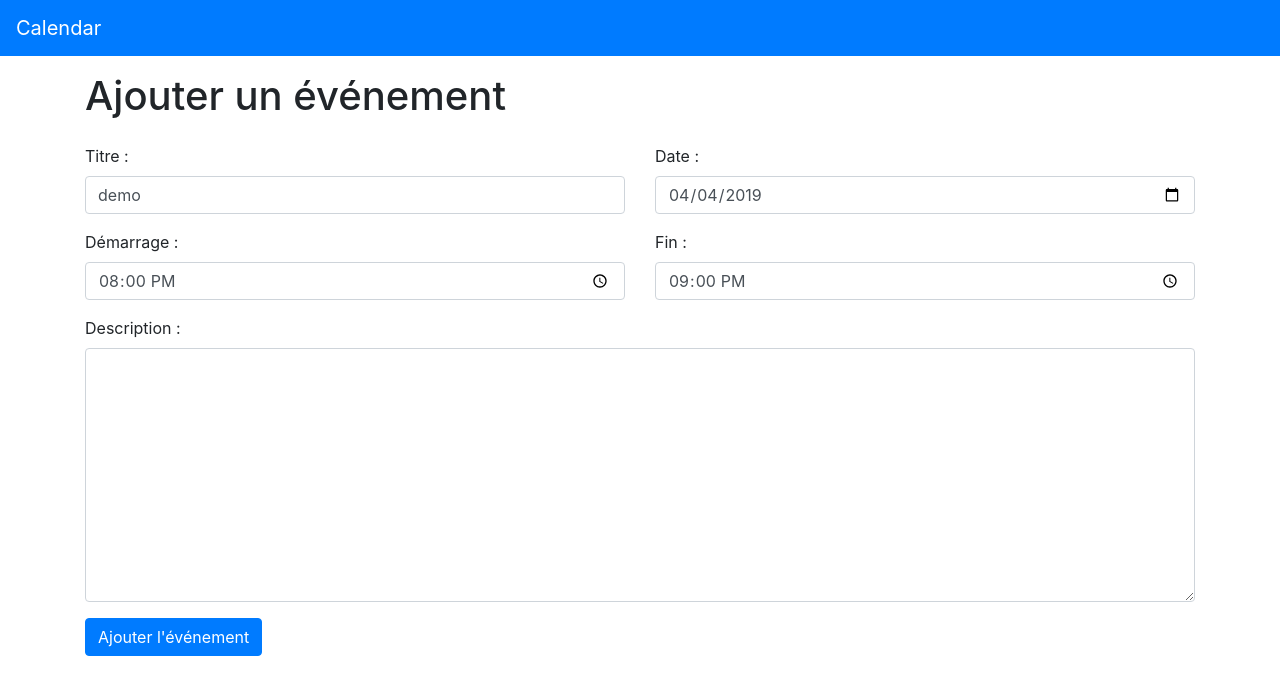
After one commit to Anastulimat/Calendar, a PHP site: page /add.php in a window 1280 px wide. The commit adds this page. Shown: the top 695 px of the page. Run offline with PHP 8.4, Linux system fonts and the light colour scheme.

Commit message:
[WIP] add form page for adding an event and add Validator & EventValidator classes

```diff
--- a/composer.json
+++ b/composer.json
@@ -8,7 +8,8 @@
     ],
     "autoload": {
         "psr-4": {
-            "Calendar\\": "src/Calendar"
+            "Calendar\\": "src/Calendar",
+            "App\\": "src/App"
         }
     },
     "require": {}
--- /dev/null
+++ b/public/add.php
@@ -0,0 +1,101 @@
+<?php
+
+use Calendar\EventValidator;
+
+require '../src/bootstrap.php';
+render('header', ['title' => 'Ajouter un événement']);
+
+$data = [];
+if($_SERVER['REQUEST_METHOD'] === 'POST')
+{
+    $data = $_POST;
+    $errors = [];
+    $validator = new EventValidator();
+    $errors = $validator->validates($_POST);
+    if(empty($errors))
+    {
+
+    }
+}
+
+?>
+
+<div class="container">
+    <?php if(!empty($errors)) : ?>
+        <?php var_dump($errors) ;?>
+        <div class="alert alert-danger">
+            Merci de corriger vos erreurs
+        </div>
+
+    <?php endif; ?>
+
+    <h1>Ajouter un événement</h1>
+
+    <form action="" method="post" class="form mt-4">
+        <div class="row">
+            <div class="col-sm-6">
+                <div class="form-group">
+                    <label for="title">Titre :</label>
+                    <input id="title" type="text" required class="form-control" name="title" value="<?= isset($data['title']) ? htmlentities($data['title']) : 'demo' ?>">
+                    <?php if(isset($errors['title'])) : ?>
+                        <small id="titre" class="form-text text-danger">
+                            <?= $errors['title']; ?>
+                        </small>
+                    <?php endif; ?>
+
+
+                </div>
+            </div>
+
+            <div class="col-sm-6">
+                <div class="form-group">
+                    <label for="date">Date :</label>
+                    <input id="date" type="date" required class="form-control" name="date" value="<?= isset($data['date']) ? htmlentities($data['date']) : '2019-04-04' ?>">
+                    <?php if(isset($errors['date'])) : ?>
+                        <small id="date" class="form-text text-danger">
+                            <?= $errors['date']; ?>
+                        </small>
+                    <?php endif; ?>
+                </div>
+            </div>
+        </div>
+
+        <div class="row">
+            <div class="col-sm-6">
+                <div class="form-group">
+                    <label for="start">Démarrage :</label>
+                    <input id="start" type="time" required class="form-control" name="start" placeholder="HH:MM" value="<?= isset($data['start']) ? htmlentities($data['start']) : '20:00' ?>">
+                    <?php if(isset($errors['start'])) : ?>
+                        <small id="start" class="form-text text-danger">
+                            <?= $errors['start']; ?>
+                        </small>
+                    <?php endif; ?>
+                </div>
+            </div>
+
+            <div class="col-sm-6">
+                <div class="form-group">
+                    <label for="end">Fin :</label>
+                    <input id="end" type="time" required class="form-control" name="end" placeholder="HH:MM" value="<?= isset($data['end']) ? htmlentities($data['end']) : '21:00' ?>">
+                    <?php if(isset($errors['end'])) : ?>
+                        <small id="end" class="form-text text-danger">
+                            <?= $errors['end']; ?>
+                        </small>
+                    <?php endif; ?>
+                </div>
+            </div>
+        </div>
+
+        <div class="form-group">
+            <label for="description">Description :</label>
+            <textarea class="form-control" name="description" id="description" cols="30" rows="10" ><?= isset($data['description']) ? htmlentities($data['description']) : '' ?></textarea>
+        </div>
+
+        <div class="form-group">
+            <button class="btn btn-primary">Ajouter l'événement</button>
+        </div>
+    </form>
+</div>
+
+
+<?php render('footer'); ?>
--- a/views/header.php
+++ b/views/header.php
@@ -6,14 +6,14 @@
           content="width=device-width, user-scalable=no, initial-scale=1.0, maximum-scale=1.0, minimum-scale=1.0">
     <meta http-equiv="X-UA-Compatible" content="ie=edge">
     <link rel="stylesheet" href="https://stackpath.bootstrapcdn.com/bootstrap/4.3.1/css/bootstrap.min.css" integrity="sha384-ggOyR0iXCbMQv3Xipma34MD+dH/1fQ784/j6cY/iJTQUOhcWr7x9JvoRxT2MZw1T" crossorigin="anonymous">
-    <link rel="stylesheet" type="text/css" href="css/calendar.css">
+    <link rel="stylesheet" type="text/css" href="../public/css/calendar.css">
     <title><?= isset($title) ? htmlentities($title) : 'Calendar'; ?></title>
 </head>
 
 <body>
 <!-- Barre de navigation -->
 <nav class="navbar navbar-dark bg-primary mb-3">
-    <a href="/calendar/public/index.php" class="navbar-brand">Calendar</a>
+    <a href="index.php" class="navbar-brand">Calendar</a>
 </nav>
 
 <div class="container-fluid">
```
Also changed, not shown: public/css/calendar.css (+38 -0 lines), public/index.php (+7 -2 lines), src/App/Validator.php (added, +108 -0 lines), src/Calendar/EventValidator.php (added, +21 -0 lines).
